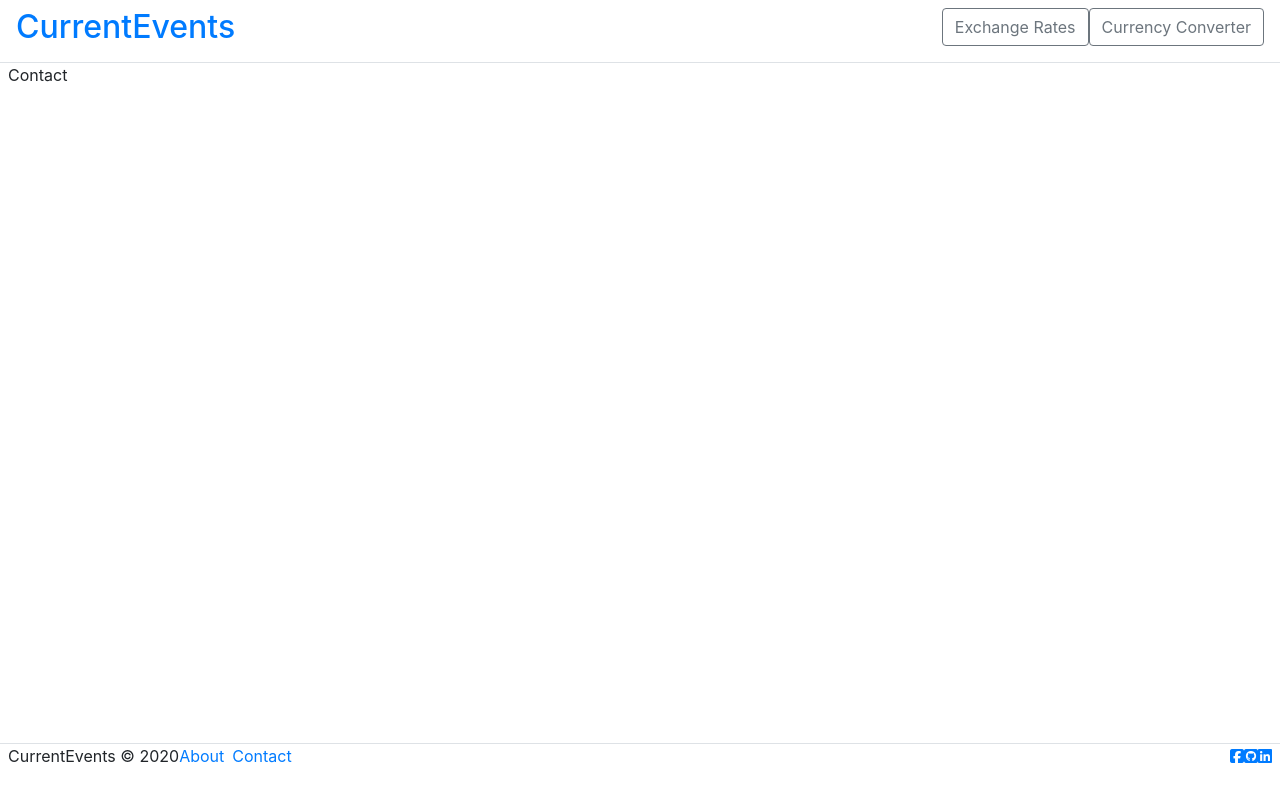
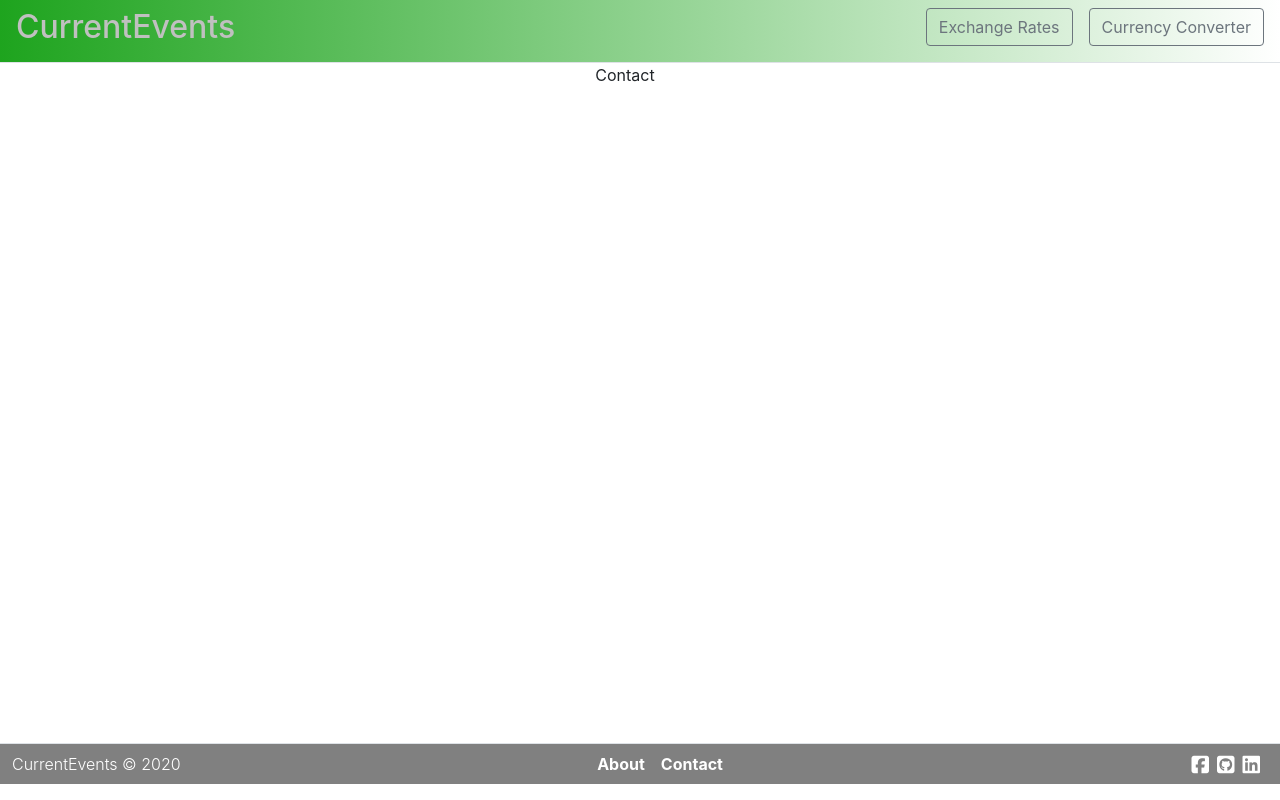
Before and after one commit to WarlockHolmes/CurrentEvents, a React (Create React App) app: page /contact in a window 1280 px wide. Built offline with nearby package versions, Linux system fonts and the light colour scheme.

Commit message:
Basic Styles/Spacing (Desktop view)
Nav and Footer coloring, spacing for components on home route, social media links functional (*STILL NEED TO UPDATE HREFs*)

```diff
--- a/src/About.js
+++ b/src/About.js
@@ -3,9 +3,9 @@ import { Link } from "react-router-dom";
 
 const About = () => {
   return (
-    <React.Fragment>
+    <div className="mx-auto">
       <p>Abouts</p>
-    </React.Fragment>
+    </div>
   );
 }
 
--- a/src/App.js
+++ b/src/App.js
@@ -35,11 +35,10 @@ class App extends React.Component {
     const { showRates, showConverter } = this.state;
     const Home = () => {
       return (
-        <React.Fragment>
-          <h2>Home</h2>
+        <div className="mx-auto row my-3 justify-content-center align-content-center">
           { showRates && <ExchangeRates/> }
           { showConverter && <CurrencyConverter/> }
-        </React.Fragment>
+        </div>
       );
     }
     return (
--- a/src/Contact.js
+++ b/src/Contact.js
@@ -3,9 +3,9 @@ import { Link } from "react-router-dom";
 
 const Contact = () => {
   return (
-    <React.Fragment>
+    <div className="mx-auto">
       <p>Contact</p>
-    </React.Fragment>
+    </div>
   );
 }
 
--- a/src/ExchangeRates.css
+++ b/src/ExchangeRates.css
@@ -1,5 +1,5 @@
 #tablewrap {
-  max-height: 80vh;
+  max-height: 75vh;
   overflow-y: scroll;
 }
 
@@ -13,3 +13,7 @@ th {
   position: sticky;
   top: 0;
 }
+
+#rates {
+  min-width: 300px;
+}
--- a/src/template.css
+++ b/src/template.css
@@ -1,4 +1,37 @@
+/* Nav */
+ nav {
+   background: linear-gradient(to right, #1EA41E 0%, #FFFFFF 100%);
+ }
+
+ nav a {
+   color: #c0c0c0;
+ }
+
+ nav a:hover {
+   color: #808080;
+   text-decoration: none;
+ }
+
+/* Content */
 
 #desktop {
   height: 85vh;
 }
+
+/* Footer (Desktop) */
+
+footer {
+  background-color: #808080;
+}
+
+footer li a, footer li a:hover {
+  color: white;
+}
+
+footer i{
+  color: white;
+}
+
+footer i:hover{
+  color: #c0c0c0;
+}
--- a/src/template.js
+++ b/src/template.js
@@ -6,9 +6,9 @@ import './template.css'
 const SocialMedia = () => {
   return (
     <React.Fragment>
-      <a href="facebook.com"><i className="fab fa-facebook-square"></i></a>
-      <a href="github.com"><i className="fab fa-github-square"></i></a>
-      <a href="linkedin.com"><i className="fab fa-linkedin"></i></a>
+      <a href="https://www.facebook.com" className="mx-1"><i className="fab fa-facebook-square fa-lg"></i></a>
+      <a href="https://www.github.com" className="mx-1"><i className="fab fa-github-square fa-lg"></i></a>
+      <a href="https://www.linkedin.com" className="mx-1"><i className="fab fa-linkedin fa-lg"></i></a>
     </React.Fragment>
   );
 }
@@ -16,9 +16,9 @@ const SocialMedia = () => {
 const MoreInfo = () => {
   return (
     <React.Fragment>
-      <ul className="d-inline-block list-inline">
+      <ul className="d-inline-block list-inline mx-auto my-2 font-weight-bold">
         <li className="list-inline-item"><Link to="/about">About</Link></li>
-        <li className="list-inline-item"><Link to="/contact">Contact</Link></li>
+        <li className="list-inline-item ml-2"><Link to="/contact">Contact</Link></li>
       </ul>
     </React.Fragment>
   );
@@ -31,7 +31,7 @@ const Navbar = (props) => {
       <div className="d-none d-md-flex w-100" id="desktopNav">
         <h2><Link to="/">CurrentEvents</Link></h2>
         <div className="ml-auto">
-          <button className="btn btn-outline-secondary" onClick={props.toggleRates}>Exchange Rates</button>
+          <button className="btn btn-outline-secondary mr-3" onClick={props.toggleRates}>Exchange Rates</button>
           <button className="btn btn-outline-secondary" onClick={props.toggleConverter}>Currency Converter</button>
         </div>
       </div>
@@ -50,15 +50,13 @@ const Template = (props) => {
     <React.Fragment>
       <Navbar toggleConverter={props.toggleConverter} toggleRates={props.toggleRates}/>
       <div className="container-fluid px-0 w-100 d-none d-md-block" id="desktop">
-        <div className="row h-100 w-100 mx-2">
+        <div className="row h-100 w-100">
           {props.children}
         </div>
         <footer className="row px-2 mx-0 border-top w-100 align-content-center">
-          <div>
-            <p className="d-inline-block">CurrentEvents © 2020</p>
+            <p className="d-inline-block my-auto ml-1 text-white font-weight-light">CurrentEvents © 2020</p>
             <MoreInfo />
-          </div>
-          <div className="ml-auto d-inline-block"><SocialMedia /></div>
+          <div className="ml-5 mr-2 my-auto d-inline-block"><SocialMedia /></div>
         </footer>
       </div>
       <div className="container py-4 d-flex d-md-none" id="mobile">
```
